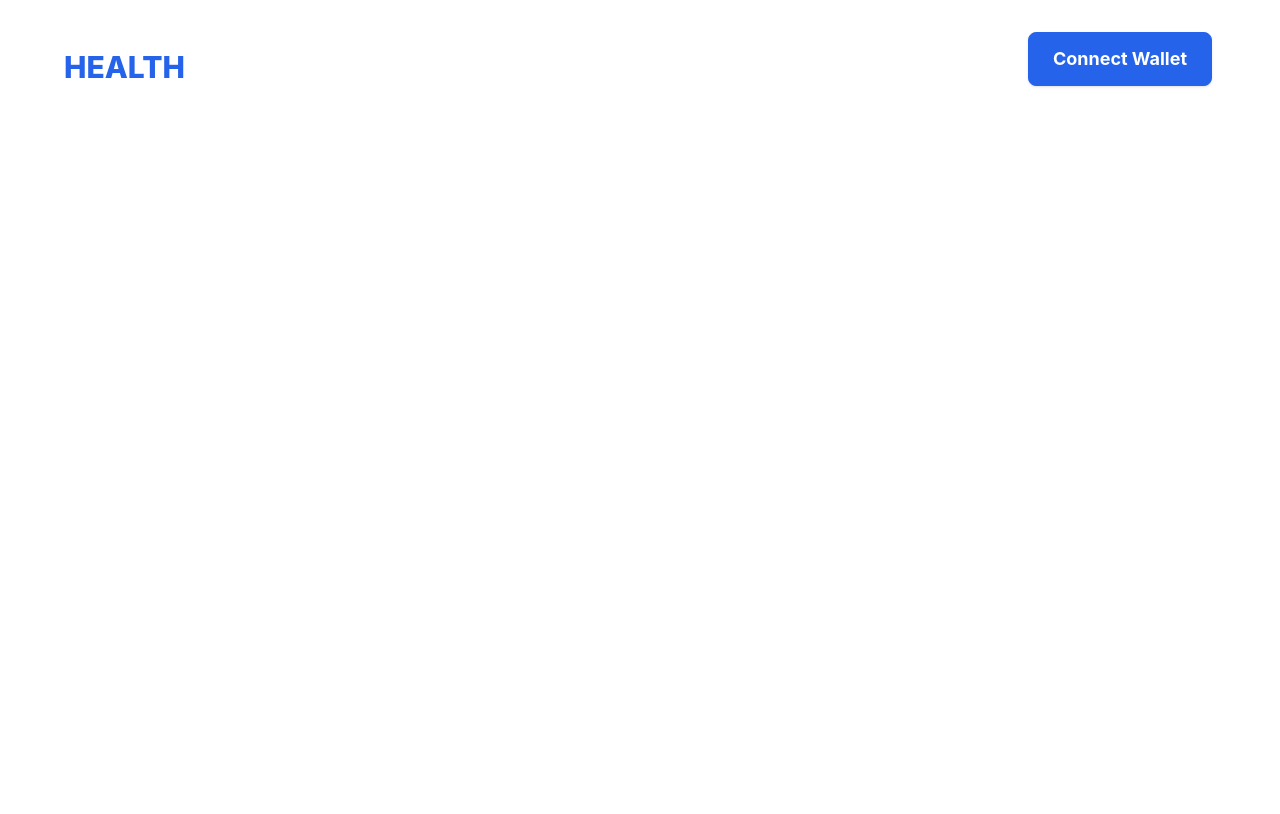
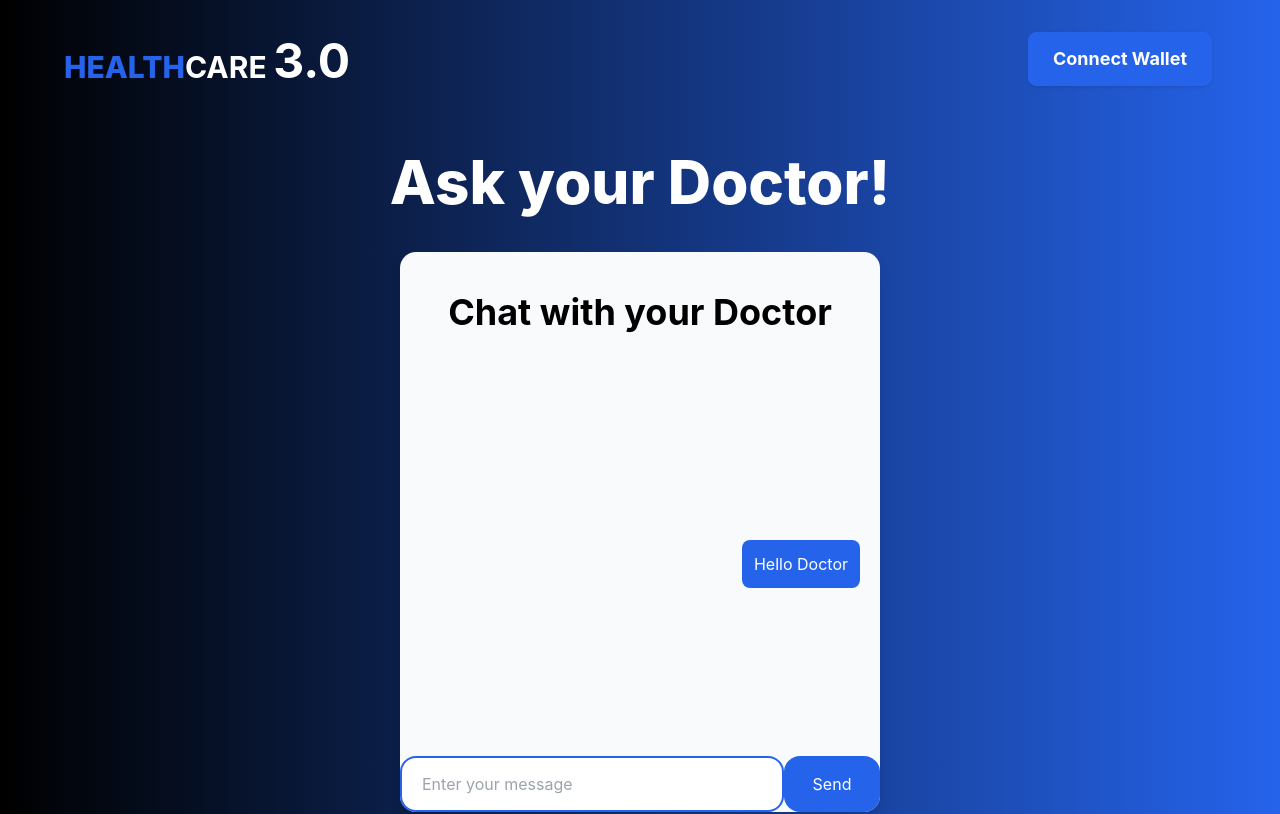
Before and after one commit to kmtGryffindor20/Healthcare_3.0, a React (Vite) app: page /chat in a window 1280 px wide. Shown: the top 814 px of the page. Built offline with nearby package versions, Linux system fonts and the light colour scheme.

Commit message:
chatscreen

```diff
--- a/src/App.jsx
+++ b/src/App.jsx
@@ -1,10 +1,10 @@
 import { useState } from 'react'
 import reactLogo from './assets/react.svg'
-import Navbar from './components/Navbar'
 import EntryCarousal from './components/EntryCarousal'
 import { ChakraProvider } from '@chakra-ui/react'
 import { BrowserRouter as Router , Routes , Route } from 'react-router-dom'
 import Home from './Pages/Home'
+import Chat from './Pages/Chat'
 
 function App() {
 
@@ -12,9 +12,9 @@ function App() {
     <>
     <ChakraProvider>
       <Router>
-        <Navbar />
         <Routes>
           <Route path="/" element={<Home/>}/>
+          <Route path="/chat" element={<Chat/>}/>
         </Routes>
       </Router>
     </ChakraProvider>
--- /dev/null
+++ b/src/Pages/Chat.jsx
@@ -0,0 +1,11 @@
+import ChatScreen from "../components/ChatScreen"
+import Navbar from "../components/Navbar"
+
+export default function Chat() {
+    return (
+        <>
+        <Navbar change={false}/>
+        <ChatScreen/>
+        </>
+    )
+}
--- a/src/Pages/Home.jsx
+++ b/src/Pages/Home.jsx
@@ -5,9 +5,12 @@ import orthology from "../orthology.png";
 import cardio from "../cardio.png";
 import derma from "../derma.png";
 import fertility from "../fertility.png";
+import Navbar from "../components/Navbar";
 
 export default function Home() {
     return (
+        <>
+        <Navbar change={true} />
         <div className="text-black flex flex-col justify-center">
             <EntryCarousal />
             <WhyChoose/>
@@ -18,5 +21,6 @@ export default function Home() {
                 <Card name={"Fertility"} image={fertility}/>
             </div>
         </div>
+        </>
     )
 }
--- /dev/null
+++ b/src/components/ChatScreen.jsx
@@ -0,0 +1,23 @@
+import Message from "./Message"
+export default function ChatScreen() {
+    return (
+        <div className="bg-gradient-to-r from-black to-blue-600 h-full py-28 items-center">
+            <h1 className="text-white text-6xl font-extrabold text-center mt-10"
+            >Ask your Doctor!</h1>
+            <div className="flex justify-center items-center">
+                <div className="w-3/4 h-screen mt-10">
+                    <div className="flex justify-center items-center">
+                        <div className="w-1/2 h-1/2 bg-gray-50 rounded-2xl shadow-lg">
+                            <h1 className="text-black text-4xl font-bold text-center py-10">Chat with your Doctor</h1>
+                            <div className="flex justify-center flex-col h-96">
+                                <Message message="Hello Doctor" color="blue-600" />
+                            </div>
+                            <input type="text" placeholder="Enter your message" className="w-4/5 h-14 rounded-2xl border-2 border-blue-600 focus:outline-none px-5" />
+                            <button className="w-1/5 h-14 bg-blue-600 text-white rounded-2xl">Send</button>
+                        </div>
+                    </div>
+                </div>
+            </div>
+        </div>
+    )
+}
--- a/src/components/EntryCarousal.jsx
+++ b/src/components/EntryCarousal.jsx
@@ -5,9 +5,9 @@ export default function EntryCarousal() {
         <ChakraProvider>
         <div className="flex justify-center items-center h-screen bg-cover text-white" style={{backgroundImage:`url(${bgImage})`}}>
             <div className="flex flex-col items-center">
-                <h1 className="text-xl font-bold w-2/4 text-center">Empowering Wellness, Ensuring Privacy: Blockchain-Powered Health Consultations, </h1>
-                <h1 className="text-4xl font-extrabold w-2/4 text-center"> Your <span className="text-blue-600">Health</span>,</h1>
-                <h1 className="text-4xl font-extrabold w-2/4 text-center"> Your <span className="text-blue-600">Anonymity</span>.</h1>
+                <h1 className="text-4xl font-bold w-2/4 text-center">Empowering Wellness, Ensuring Privacy: Blockchain-Powered Health Consultations, </h1>
+                <h1 className="text-6xl font-extrabold w-2/4 text-center"> Your <span className="text-blue-600">Health</span>,</h1>
+                <h1 className="text-6xl font-extrabold w-2/4 text-center"> Your <span className="text-blue-600">Anonymity</span>.</h1>
             </div>
         </div>
         </ChakraProvider>
--- /dev/null
+++ b/src/components/Message.jsx
@@ -0,0 +1,12 @@
+
+export default function Message(props) {
+    return (
+        <>
+        <div className="flex justify-end">
+            <div className={`bg-${props.color} p-3 rounded-lg text-white mr-5`}>
+                <p>{props.message}</p>
+            </div>
+        </div>
+        </>
+    )
+}
--- a/src/components/Navbar.jsx
+++ b/src/components/Navbar.jsx
@@ -1,6 +1,6 @@
 import { ChakraProvider } from '@chakra-ui/react'
 import { useEffect, useState } from 'react'
-export default function Navbar() {
+export default function Navbar(props) {
     const [navColor, setNavColor] = useState(false);
 
     useEffect(() => {
@@ -14,10 +14,10 @@ export default function Navbar() {
     },[])
     return (
         <ChakraProvider>
-        <div className={`fixed w-screen top-0 z-10 font-sans ${navColor?'bg-gradient-to-br from-black to-blue-900':''}`} style={{transition:'all 0.3s ease-in'}}>
+        <div className={`fixed w-screen top-0 z-10 font-sans ${navColor & props.change?'bg-gradient-to-r from-black to-blue-900':''} ${!props.change & 'bg-gradient-to-r from-black to-blue-600'} `}>
             <nav className="py-8 flex justify-between px-16 items-center">
                 <h3 className="text-blue-600 font-extrabold text-3xl">
-                    HEALTH<span className={`font-bold ${navColor?'text-white':'text-white'}`}>CARE</span> <span className={`font-bold text-5xl ${navColor?'text-white':'text-white'}`}>3.0</span>
+                    HEALTH<span className={`font-bold text-white`}>CARE</span> <span className={`font-bold text-5xl ${navColor?'text-white':'text-white'}`}>3.0</span>
                 </h3>
                 <a href="" className="btn">
                     Connect Wallet
```
